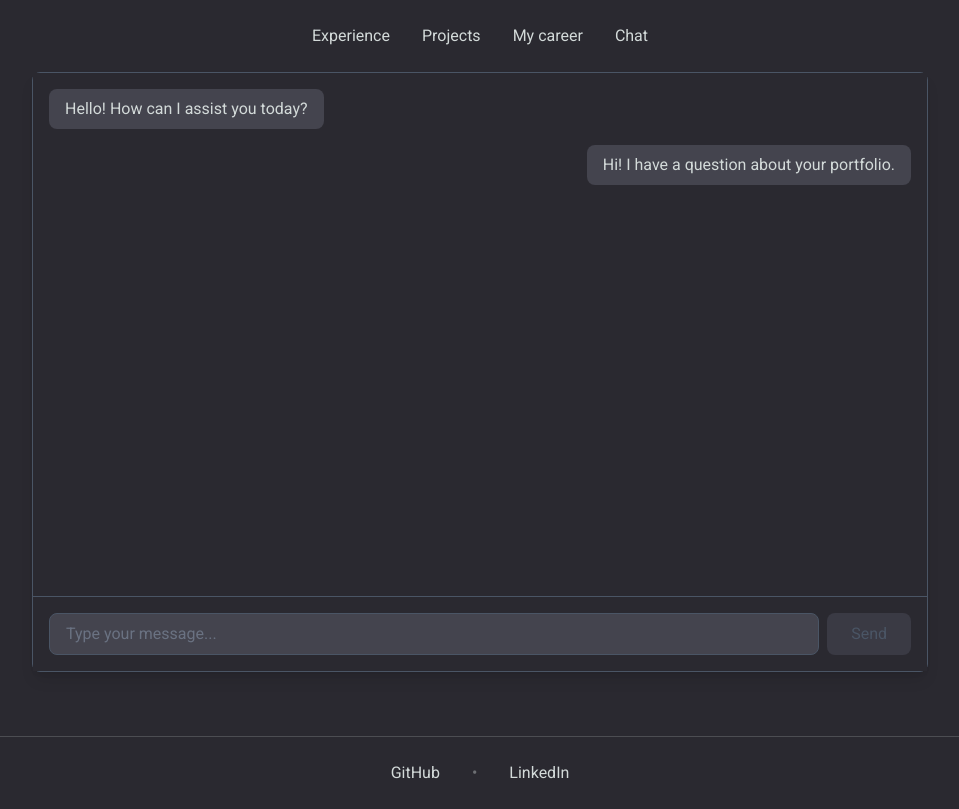
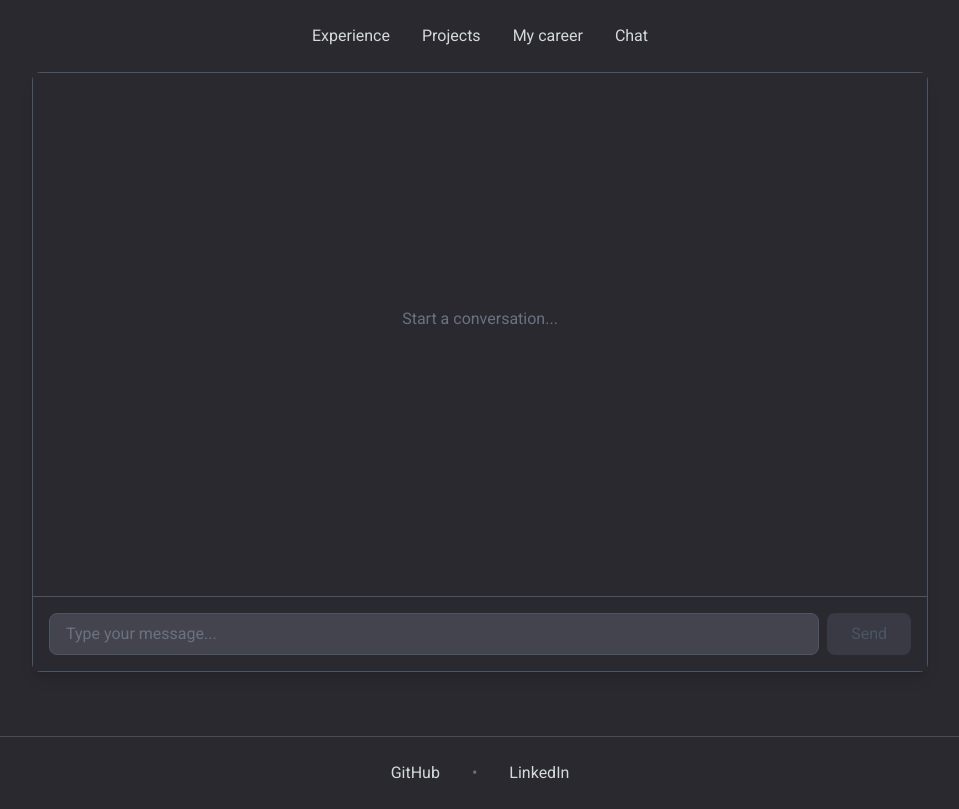
Before and after one commit to danngalann/portfolio, a Next.js app: page /chat in a window 1280 px wide. Shown: the whole page, without its empty margins (160-1119 px from the left). Built offline with nearby package versions, Linux system fonts and the light colour scheme.

Commit message:
Remove dummy messages

```diff
--- a/app/ui/chat/chatbot-interface.tsx
+++ b/app/ui/chat/chatbot-interface.tsx
@@ -5,10 +5,9 @@ import { useState, useRef, useEffect } from "react";
 
 export default function ChatbotInterface() {
   const [input, setInput] = useState("");
-  const [messages, setMessages] = useState<{ role: string; text: string }[]>([
-    { role: "assistant", text: "Hello! How can I assist you today?" },
-    { role: "user", text: "Hi! I have a question about your portfolio." },
-  ]);
+  const [messages, setMessages] = useState<{ role: string; text: string }[]>(
+    [],
+  );
   const messagesEndRef = useRef<HTMLDivElement>(null);
 
   const scrollToBottom = () => {
```
